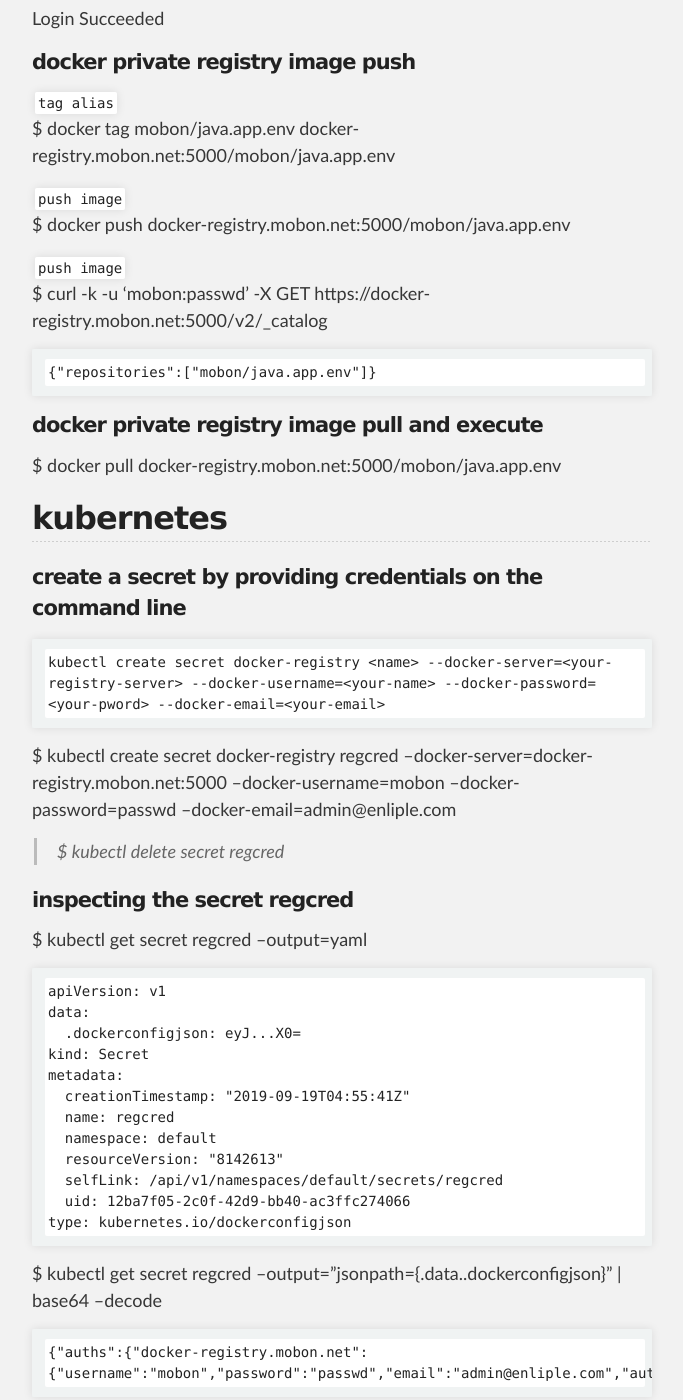
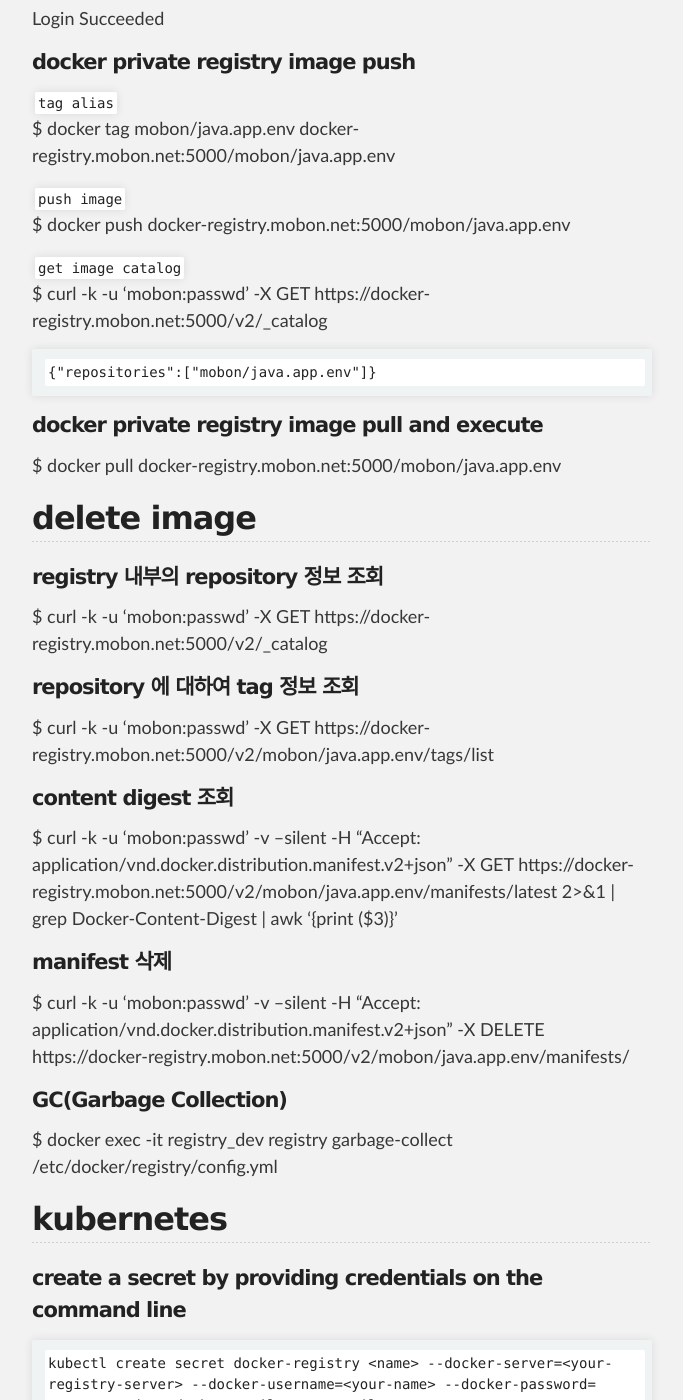
Before and after one commit to unlimited9/unlimited9.github.com, a Jekyll site: the page built from reference.notes/TA/cloud/docker/private.registry.md, in a window 1280 px wide and 1400 px high, scrolled down 3948 px. Shown: the whole window, without its empty margins (298-981 px from the left). Built offline with Jekyll 4.4.1, drawn with Linux system fonts in a browser that asks for light colours; our own code applies the rules of GitHub Pages for plain Markdown files; some of the changed text lies outside the part shown.

Commit message:
Update private.registry.md

````diff
--- a/reference.notes/TA/cloud/docker/private.registry.md
+++ b/reference.notes/TA/cloud/docker/private.registry.md
@@ -147,7 +147,7 @@ $ docker tag mobon/java.app.env docker-registry.mobon.net:5000/mobon/java.app.en
 `push image`
 $ docker push docker-registry.mobon.net:5000/mobon/java.app.env
 
-`push image`
+`get image catalog`
 $ curl -k -u 'mobon:passwd' -X GET https://docker-registry.mobon.net:5000/v2/_catalog
 ```
 {"repositories":["mobon/java.app.env"]}
@@ -155,6 +155,23 @@ $ curl -k -u 'mobon:passwd' -X GET https://docker-registry.mobon.net:5000/v2/_ca
 
 #### docker private registry image pull and execute
 $ docker pull docker-registry.mobon.net:5000/mobon/java.app.env
+
+## delete image
+
+#### registry 내부의 repository 정보 조회
+$ curl -k -u 'mobon:passwd' -X GET https://docker-registry.mobon.net:5000/v2/_catalog
+
+#### repository 에 대하여 tag 정보 조회
+$ curl -k -u 'mobon:passwd' -X GET https://docker-registry.mobon.net:5000/v2/mobon/java.app.env/tags/list
+
+#### content digest 조회
+$ curl -k -u 'mobon:passwd' -v --silent -H "Accept: application/vnd.docker.distribution.manifest.v2+json" -X GET https://docker-registry.mobon.net:5000/v2/mobon/java.app.env/manifests/latest 2>&1 | grep Docker-Content-Digest | awk '{print ($3)}'
+
+#### manifest 삭제
+$ curl -k -u 'mobon:passwd' -v --silent -H "Accept: application/vnd.docker.distribution.manifest.v2+json" -X DELETE https://docker-registry.mobon.net:5000/v2/mobon/java.app.env/manifests/<DIGEST 정보>
+
+#### GC(Garbage Collection)
+$ docker exec -it registry_dev registry garbage-collect /etc/docker/registry/config.yml
 
 ## kubernetes
 
@@ -287,3 +304,6 @@ http://www.kwangsiklee.com/2017/08/%EC%82%AC%EB%82%B4-docker-%EC%A0%80%EC%9E%A5%
 
 - docker private registry
 https://setyourmindpark.github.io/2018/02/06/docker/docker-4/
+
+- Docker registry 와 이미지 삭제
+https://trylhc.tistory.com/entry/Docker-registry-%EC%82%AD%EC%A0%9C-2
````
